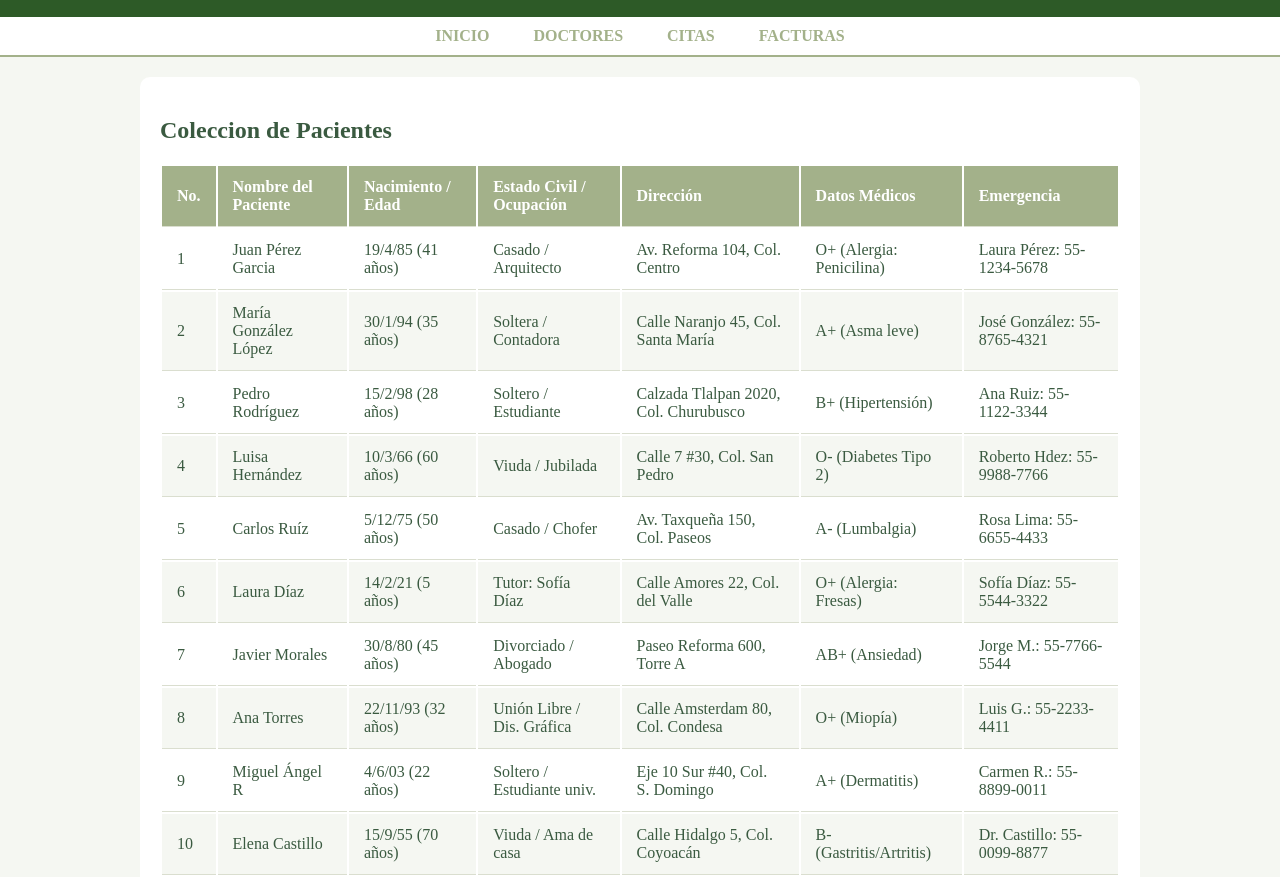
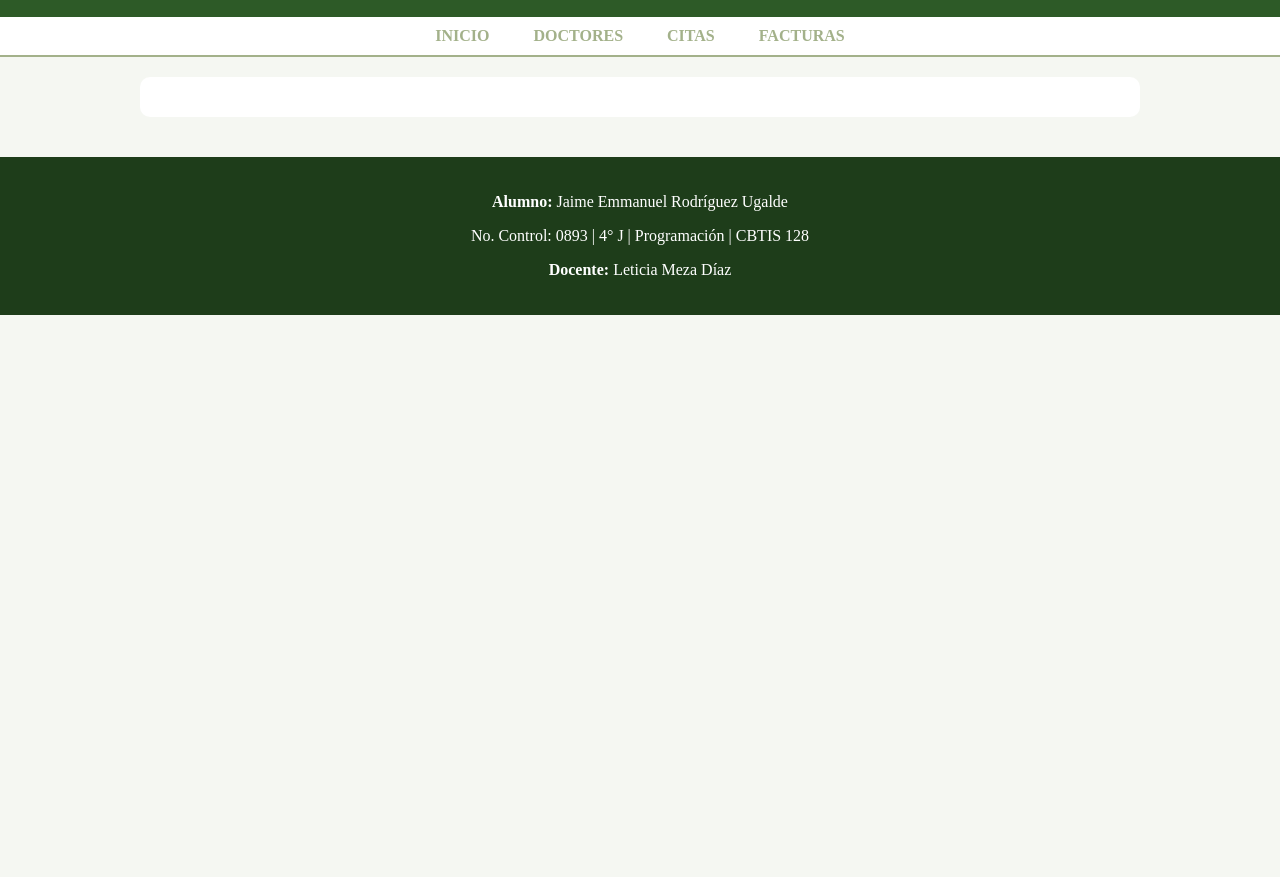
Before and after one commit to RdzJaimeU/BDNOSQL_consultorio_elysia_RUJE_0893, a plain HTML site: page formulario-RUJE-0893/pacientes.html in a window 1280 px wide. Shown: the part 103-980 px from the top of the page. After the commit the page ends 800 px from the top, so only its background shows below. Drawn offline with Linux system fonts and the light colour scheme.

Commit message:
Refactor pacientes.html structure and styles

```diff
--- a/formulario-RUJE-0893/pacientes.html
+++ b/formulario-RUJE-0893/pacientes.html
@@ -68,44 +68,7 @@
             margin-top: 20px;
         }
 
-.tabla {
-    width: 100%;
-    border-collapse: collapse;
-    margin: 20px 0;
-    font-size: 16px;
-    background-color: #FFFFFF;
-    border-radius: 10px 10px 0 0;
-    overflow: hidden;
-    box-shadow: 0 4px 15px rgba(58, 90, 64, 0.1);
-}
 
-
-.tabla-datos thead tr {
-    background-color: #A3B18A;
-    color: #FFFFFF;
-    text-align: left;
-    font-weight: bold;
-}
-
-
-.tabla-datos th,
-.tabla-datos td {
-    padding: 12px 15px;
-    border-bottom: 1px solid #DADECF;
-}
-
-.tabla-datos tbody tr:nth-of-type(even) {
-    background-color: #F5F7F2;
-}
-
-.tabla-datos tbody tr:hover {
-    background-color: #E9EDDE;
-    transition: 0.3s;
-}
-
-.tabla-datos td {
-    color: #3A5A40;
-}
     </style>
 </head>
 <body>
@@ -126,112 +89,7 @@
 
     <div class="contenedor">
        <section>
-       <h2><strong>Coleccion de Pacientes</strong></h2>
-      <table class="tabla-datos">
-        <thead>
-            <tr>
-                <th>No.</th>
-                <th>Nombre del Paciente</th>
-                <th>Nacimiento / Edad</th>
-                <th>Estado Civil / Ocupación</th>
-                <th>Dirección</th>
-                <th>Datos Médicos</th>
-                <th>Emergencia</th>
-            </tr>
-        </thead>
-        <tbody>
-            <tr>
-                <td>1</td>
-                <td>Juan Pérez Garcia</td>
-                <td>19/4/85 (41 años)</td>
-                <td>Casado / Arquitecto</td>
-                <td>Av. Reforma 104, Col. Centro</td>
-                <td>O+ (Alergia: Penicilina)</td>
-                <td>Laura Pérez: 55-1234-5678</td>
-            </tr>
-            <tr>
-                <td>2</td>
-                <td>María González López</td>
-                <td>30/1/94 (35 años)</td>
-                <td>Soltera / Contadora</td>
-                <td>Calle Naranjo 45, Col. Santa María</td>
-                <td>A+ (Asma leve)</td>
-                <td>José González: 55-8765-4321</td>
-            </tr>
-            <tr>
-                <td>3</td>
-                <td>Pedro Rodríguez</td>
-                <td>15/2/98 (28 años)</td>
-                <td>Soltero / Estudiante</td>
-                <td>Calzada Tlalpan 2020, Col. Churubusco</td>
-                <td>B+ (Hipertensión)</td>
-                <td>Ana Ruiz: 55-1122-3344</td>
-            </tr>
-            <tr>
-                <td>4</td>
-                <td>Luisa Hernández</td>
-                <td>10/3/66 (60 años)</td>
-                <td>Viuda / Jubilada</td>
-                <td>Calle 7 #30, Col. San Pedro</td>
-                <td>O- (Diabetes Tipo 2)</td>
-                <td>Roberto Hdez: 55-9988-7766</td>
-            </tr>
-            <tr>
-                <td>5</td>
-                <td>Carlos Ruíz</td>
-                <td>5/12/75 (50 años)</td>
-                <td>Casado / Chofer</td>
-                <td>Av. Taxqueña 150, Col. Paseos</td>
-                <td>A- (Lumbalgia)</td>
-                <td>Rosa Lima: 55-6655-4433</td>
-            </tr>
-            <tr>
-                <td>6</td>
-                <td>Laura Díaz</td>
-                <td>14/2/21 (5 años)</td>
-                <td>Tutor: Sofía Díaz</td>
-                <td>Calle Amores 22, Col. del Valle</td>
-                <td>O+ (Alergia: Fresas)</td>
-                <td>Sofía Díaz: 55-5544-3322</td>
-            </tr>
-            <tr>
-                <td>7</td>
-                <td>Javier Morales</td>
-                <td>30/8/80 (45 años)</td>
-                <td>Divorciado / Abogado</td>
-                <td>Paseo Reforma 600, Torre A</td>
-                <td>AB+ (Ansiedad)</td>
-                <td>Jorge M.: 55-7766-5544</td>
-            </tr>
-            <tr>
-                <td>8</td>
-                <td>Ana Torres</td>
-                <td>22/11/93 (32 años)</td>
-                <td>Unión Libre / Dis. Gráfica</td>
-                <td>Calle Amsterdam 80, Col. Condesa</td>
-                <td>O+ (Miopía)</td>
-                <td>Luis G.: 55-2233-4411</td>
-            </tr>
-            <tr>
-                <td>9</td>
-                <td>Miguel Ángel R</td>
-                <td>4/6/03 (22 años)</td>
-                <td>Soltero / Estudiante univ.</td>
-                <td>Eje 10 Sur #40, Col. S. Domingo</td>
-                <td>A+ (Dermatitis)</td>
-                <td>Carmen R.: 55-8899-0011</td>
-            </tr>
-            <tr>
-                <td>10</td>
-                <td>Elena Castillo</td>
-                <td>15/9/55 (70 años)</td>
-                <td>Viuda / Ama de casa</td>
-                <td>Calle Hidalgo 5, Col. Coyoacán</td>
-                <td>B- (Gastritis/Artritis)</td>
-                <td>Dr. Castillo: 55-0099-8877</td>
-            </tr>
-        </tbody>
-    </table>
+
        </section>
     </div>
 
```
